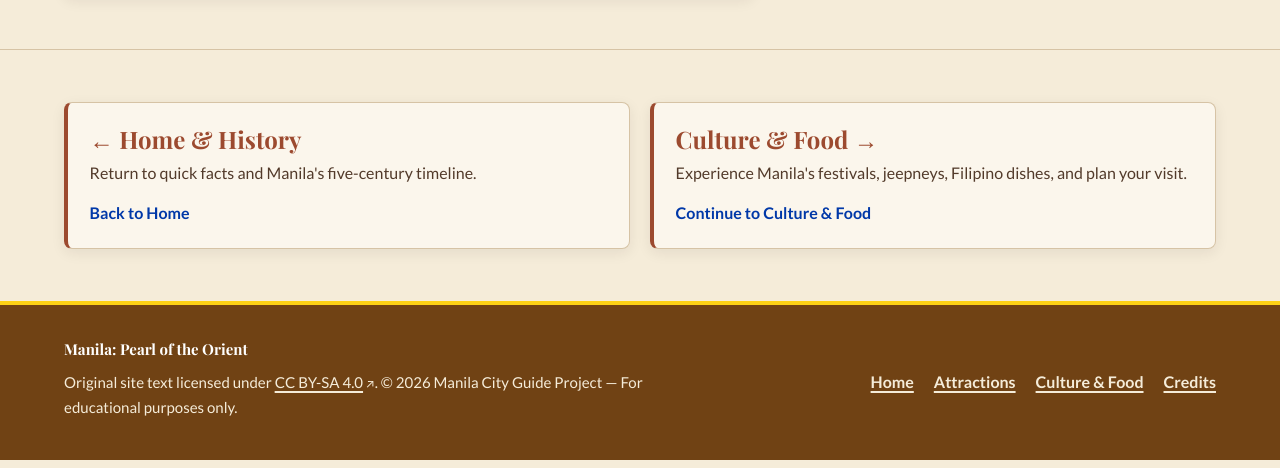
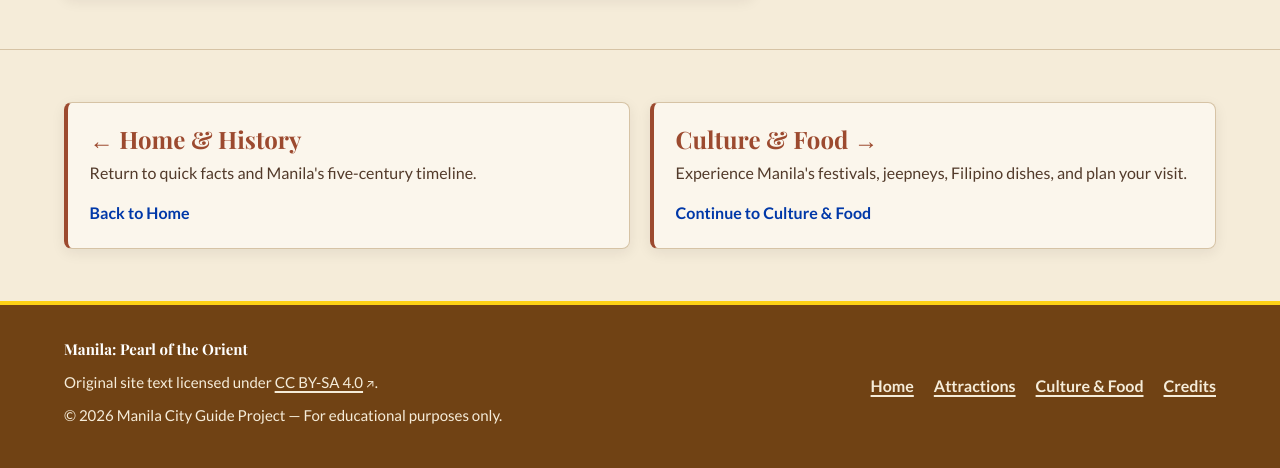
Before and after one commit to constanteof09/fwd45-ai-country-website-manila, a plain HTML site: page attractions.html in a window 1280 px wide. Shown: the part 2051-2519 px from the top of the page. Drawn offline with nearby package versions, Linux system fonts and the light colour scheme.

Commit message:
Adjusted copyright and education disclaimers placement in the footer
Assisted-by: Gemini 4 Neon

```diff
--- a/attractions.html
+++ b/attractions.html
@@ -246,7 +246,8 @@
     <div class="container footer-grid">
       <div>
         <p class="footer-brand">Manila: Pearl of the Orient</p>
-        <p>Original site text licensed under <a href="https://creativecommons.org/licenses/by-sa/4.0/" target="_blank" rel="noopener noreferrer">CC BY-SA 4.0<span class="visually-hidden"> (opens in a new tab)</span><span class="external-icon" aria-hidden="true">↗</span></a>. © 2026 Manila City Guide Project — For educational purposes only.</p>
+        <p>Original site text licensed under <a href="https://creativecommons.org/licenses/by-sa/4.0/" target="_blank" rel="noopener noreferrer">CC BY-SA 4.0<span class="visually-hidden"> (opens in a new tab)</span><span class="external-icon" aria-hidden="true">↗</span></a>.</p>
+        <p>© 2026 Manila City Guide Project — For educational purposes only.</p>
       </div>
       <nav class="footer-nav" aria-label="Footer">
         <ul>
```
Also changed, not shown: credits.html (+2 -1 lines), culture.html (+2 -1 lines), index.html (+2 -1 lines).
